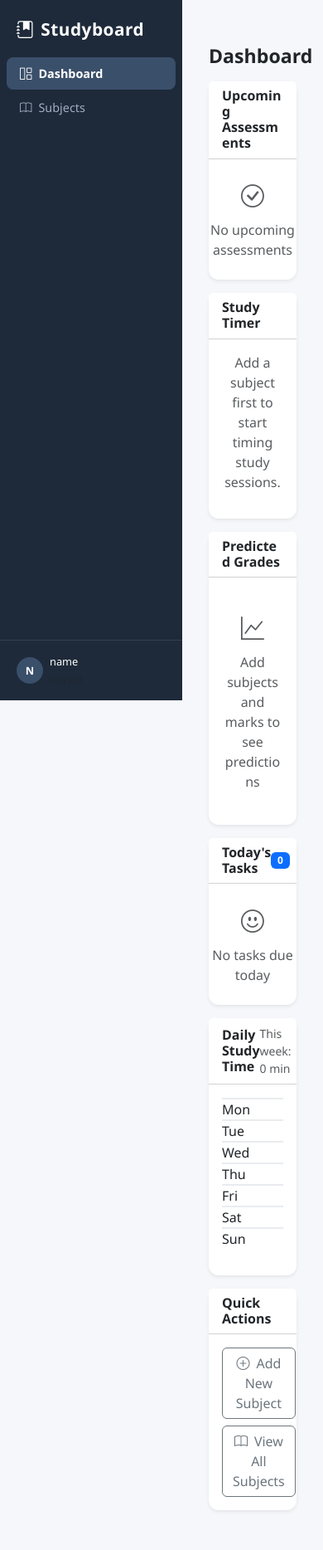
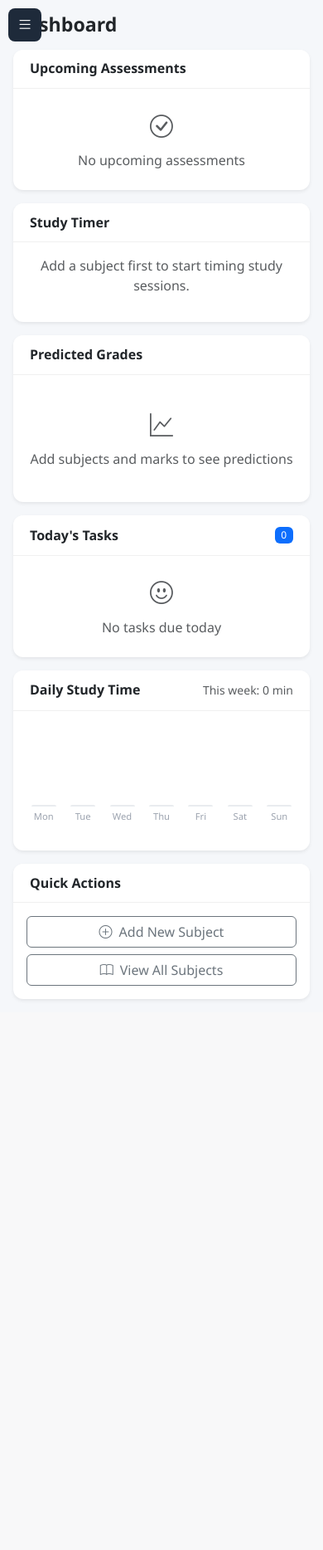
Before and after one commit to JamesKings480/StudyBoard, a Flask app: page /dashboard in a window 390 px wide. Shown: the whole page at 83% size. After the commit the page ends 1206 px from the top, so only its background shows below. Run offline with Flask 3, Linux system fonts and the light colour scheme; the visitor is signed in with stand-in values (Sample User, id 1); data that the repository does not hold is empty; some libraries are stand-ins or nearby versions.

Commit message:
Added Sidebar Navigation
I replaced base.html with the full sidebar layout that shows the dashboard and subjects links and a list of the user's subjects and the account section with logout at the bottom. Added all the sidebar, card, timer, timeline and chart styles to the stylesheet. Filled in app.js with the toast notification and delete confirmation modal functions since the sidebar layout needed them.

```diff
--- a/static/css/style.css
+++ b/static/css/style.css
@@ -118,6 +118,11 @@ body {
 .card {
     border: none;
     border-radius: 12px;
+    transition: transform 0.15s ease, box-shadow 0.15s ease;
+}
+
+.card:hover {
+    box-shadow: 0 4px 16px rgba(0, 0, 0, 0.08);
 }
 
 .alert {
@@ -223,3 +228,259 @@ body {
     color: #a0aec0;
     font-size: 0.85rem;
 }
+
+.card-header {
+    border-bottom: 1px solid rgba(0, 0, 0, 0.06);
+    border-radius: 12px 12px 0 0 !important;
+    padding: 0.85rem 1.25rem;
+}
+
+.subject-dot {
+    display: inline-block;
+    width: 14px;
+    height: 14px;
+    border-radius: 50%;
+    vertical-align: middle;
+}
+
+.subject-card {
+    border-radius: 12px;
+}
+
+.subject-card:hover {
+    transform: translateY(-2px);
+}
+
+.task-check-btn {
+    padding: 0.15rem 0.4rem;
+    line-height: 1;
+}
+
+.circular-timer {
+    position: relative;
+    width: 160px;
+    height: 160px;
+    margin: 0 auto;
+}
+
+.circular-timer svg {
+    transform: rotate(-90deg);
+    width: 160px;
+    height: 160px;
+}
+
+.circular-timer .timer-bg {
+    fill: none;
+    stroke: #e9ecef;
+    stroke-width: 8;
+}
+
+.circular-timer .timer-progress {
+    fill: none;
+    stroke: var(--sb-primary);
+    stroke-width: 8;
+    stroke-linecap: round;
+    stroke-dasharray: 440;
+    stroke-dashoffset: 0;
+    transition: stroke-dashoffset 1s linear;
+}
+
+.circular-timer .timer-text {
+    position: absolute;
+    top: 50%;
+    left: 50%;
+    transform: translate(-50%, -50%);
+    font-size: 1.75rem;
+    font-weight: 700;
+    font-family: 'Segoe UI', monospace;
+    color: #2c3e50;
+}
+
+.progress {
+    border-radius: 8px;
+    background-color: #e9ecef;
+}
+
+.progress-bar {
+    border-radius: 8px;
+    transition: width 0.5s ease;
+}
+
+.badge {
+    font-weight: 500;
+}
+
+.toast-success {
+    border-left: 4px solid #22c55e;
+}
+
+.toast-error {
+    border-left: 4px solid #ef4444;
+}
+
+.toast {
+    border-radius: 10px;
+    box-shadow: 0 4px 16px rgba(0, 0, 0, 0.12);
+}
+
+.assessment-timeline {
+    position: relative;
+    padding-left: 2rem;
+}
+
+.assessment-timeline::before {
+    content: '';
+    position: absolute;
+    left: 15px;
+    top: 0;
+    bottom: 0;
+    width: 2px;
+    background-color: #e2e8f0;
+}
+
+.timeline-item {
+    position: relative;
+    padding-bottom: 1.25rem;
+    padding-left: 1.5rem;
+}
+
+.timeline-dot {
+    position: absolute;
+    left: -2rem;
+    top: 2px;
+    width: 28px;
+    height: 28px;
+    border-radius: 50%;
+    display: flex;
+    align-items: center;
+    justify-content: center;
+    font-size: 0.75rem;
+    font-weight: 700;
+    color: #ffffff;
+    z-index: 1;
+}
+
+.timeline-dot.complete {
+    background-color: #22c55e;
+}
+
+.timeline-dot.in-progress {
+    background-color: #ffffff;
+    border: 3px solid var(--sb-primary);
+    color: var(--sb-primary);
+}
+
+.timeline-dot.pending {
+    background-color: #ffffff;
+    border: 2px solid #d1d5db;
+    color: #d1d5db;
+}
+
+.timeline-item .task-title {
+    font-weight: 600;
+    margin-bottom: 0.15rem;
+}
+
+.timeline-item .task-title.done {
+    text-decoration: line-through;
+    color: #9ca3af;
+    font-weight: 400;
+}
+
+.timeline-item .task-meta {
+    font-size: 0.8rem;
+    color: #9ca3af;
+}
+
+.bar-chart {
+    display: flex;
+    align-items: flex-end;
+    gap: 6px;
+    height: 120px;
+    padding-top: 10px;
+}
+
+.bar-chart .bar-col {
+    flex: 1;
+    display: flex;
+    flex-direction: column;
+    align-items: center;
+    height: 100%;
+    justify-content: flex-end;
+}
+
+.bar-chart .bar {
+    width: 100%;
+    max-width: 30px;
+    border-radius: 4px 4px 0 0;
+    min-height: 2px;
+    transition: height 0.3s ease;
+}
+
+.bar-chart .bar-label {
+    font-size: 0.7rem;
+    color: #9ca3af;
+    margin-top: 4px;
+    text-align: center;
+}
+
+.chart-legend {
+    display: flex;
+    gap: 12px;
+    flex-wrap: wrap;
+    font-size: 0.75rem;
+    color: #6b7280;
+}
+
+.chart-legend .legend-dot {
+    display: inline-block;
+    width: 8px;
+    height: 8px;
+    border-radius: 50%;
+    margin-right: 4px;
+}
+
+.list-group-item {
+    border-left: none;
+    border-right: none;
+    padding: 0.75rem 1.25rem;
+}
+
+.list-group-item:first-child {
+    border-top: none;
+}
+
+@media (max-width: 992px) {
+    .sb-sidebar {
+        transform: translateX(-100%);
+        transition: transform 0.3s ease;
+    }
+
+    .sb-sidebar.show {
+        transform: translateX(0);
+    }
+
+    .sb-main-content {
+        margin-left: 0;
+        padding: 1rem;
+    }
+
+    .sb-mobile-toggle {
+        display: block !important;
+    }
+}
+
+.sb-mobile-toggle {
+    display: none;
+    position: fixed;
+    top: 10px;
+    left: 10px;
+    z-index: 1100;
+    background-color: var(--sb-sidebar);
+    border: none;
+    color: #ffffff;
+    width: 40px;
+    height: 40px;
+    border-radius: 8px;
+    font-size: 1.2rem;
+}
--- a/static/js/app.js
+++ b/static/js/app.js
@@ -0,0 +1,71 @@
+function showToast(message, type) {
+    var toastEl = document.getElementById('appToast');
+    var toastBody = document.getElementById('toastBody');
+    var toastTitle = document.getElementById('toastTitle');
+    var toastIcon = document.getElementById('toastIcon');
+    if (!toastEl || !toastBody) return;
+
+    toastBody.textContent = message;
+    toastEl.className = 'toast';
+
+    if (type === 'success') {
+        toastEl.classList.add('toast-success');
+        toastTitle.textContent = 'Success';
+        toastIcon.innerHTML = '<i class="bi bi-check-circle-fill text-success"></i>';
+    } else if (type === 'error') {
+        toastEl.classList.add('toast-error');
+        toastTitle.textContent = 'Error';
+        toastIcon.innerHTML = '<i class="bi bi-exclamation-circle-fill text-danger"></i>';
+    } else {
+        toastTitle.textContent = 'Studyboard';
+        toastIcon.innerHTML = '<i class="bi bi-info-circle-fill text-primary"></i>';
+    }
+
+    var toast = new bootstrap.Toast(toastEl, { delay: 4000 });
+    toast.show();
+}
+
+var pendingDeleteForm = null;
+
+function setupConfirmDeleteForms() {
+    var forms = document.querySelectorAll('.confirm-delete-form');
+    forms.forEach(function (form) {
+        form.addEventListener('submit', function (e) {
+            e.preventDefault();
+            pendingDeleteForm = form;
+            var msg = form.getAttribute('data-confirm-msg') || 'Are you sure you want to delete this?';
+            document.getElementById('confirmDeleteMessage').textContent = msg;
+            var modal = new bootstrap.Modal(document.getElementById('confirmDeleteModal'));
+            modal.show();
+        });
+    });
+
+    var confirmBtn = document.getElementById('confirmDeleteBtn');
+    if (confirmBtn) {
+        confirmBtn.addEventListener('click', function () {
+            if (pendingDeleteForm) {
+                pendingDeleteForm.submit();
+                pendingDeleteForm = null;
+            }
+        });
+    }
+}
+
+function getCSRFToken() {
+    var input = document.querySelector('input[name="csrf_token"]');
+    if (input) return input.value;
+    var meta = document.querySelector('meta[name="csrf-token"]');
+    if (meta) return meta.getAttribute('content');
+    return '';
+}
+
+document.addEventListener('DOMContentLoaded', function () {
+    var alerts = document.querySelectorAll('.alert-dismissible');
+    alerts.forEach(function (alert) {
+        setTimeout(function () {
+            var closeBtn = alert.querySelector('.btn-close');
+            if (closeBtn) closeBtn.click();
+        }, 4000);
+    });
+    setupConfirmDeleteForms();
+});
--- a/templates/base.html
+++ b/templates/base.html
@@ -68,7 +68,35 @@
         {% block content %}{% endblock %}
     </div>
 
+    <div class="toast-container position-fixed bottom-0 end-0 p-3" style="z-index: 1100;">
+        <div id="appToast" class="toast" role="alert" aria-live="assertive" aria-atomic="true">
+            <div class="toast-header">
+                <span class="toast-icon me-2" id="toastIcon"></span>
+                <strong class="me-auto" id="toastTitle">Studyboard</strong>
+                <button type="button" class="btn-close" data-bs-dismiss="toast"></button>
+            </div>
+            <div class="toast-body" id="toastBody"></div>
+        </div>
+    </div>
+
+    <div class="modal fade" id="confirmDeleteModal" tabindex="-1">
+        <div class="modal-dialog modal-sm modal-dialog-centered">
+            <div class="modal-content">
+                <div class="modal-header">
+                    <h6 class="modal-title fw-bold">Confirm</h6>
+                    <button type="button" class="btn-close" data-bs-dismiss="modal"></button>
+                </div>
+                <div class="modal-body" id="confirmDeleteMessage">Are you sure?</div>
+                <div class="modal-footer">
+                    <button type="button" class="btn btn-secondary btn-sm" data-bs-dismiss="modal">Cancel</button>
+                    <button type="button" class="btn btn-danger btn-sm" id="confirmDeleteBtn">Delete</button>
+                </div>
+            </div>
+        </div>
+    </div>
+
     <script src="https://cdn.jsdelivr.net/npm/bootstrap@5.3.3/dist/js/bootstrap.bundle.min.js"></script>
+    <script src="{{ url_for('static', filename='js/app.js') }}"></script>
     {% block scripts %}{% endblock %}
 </body>
 </html>
```
